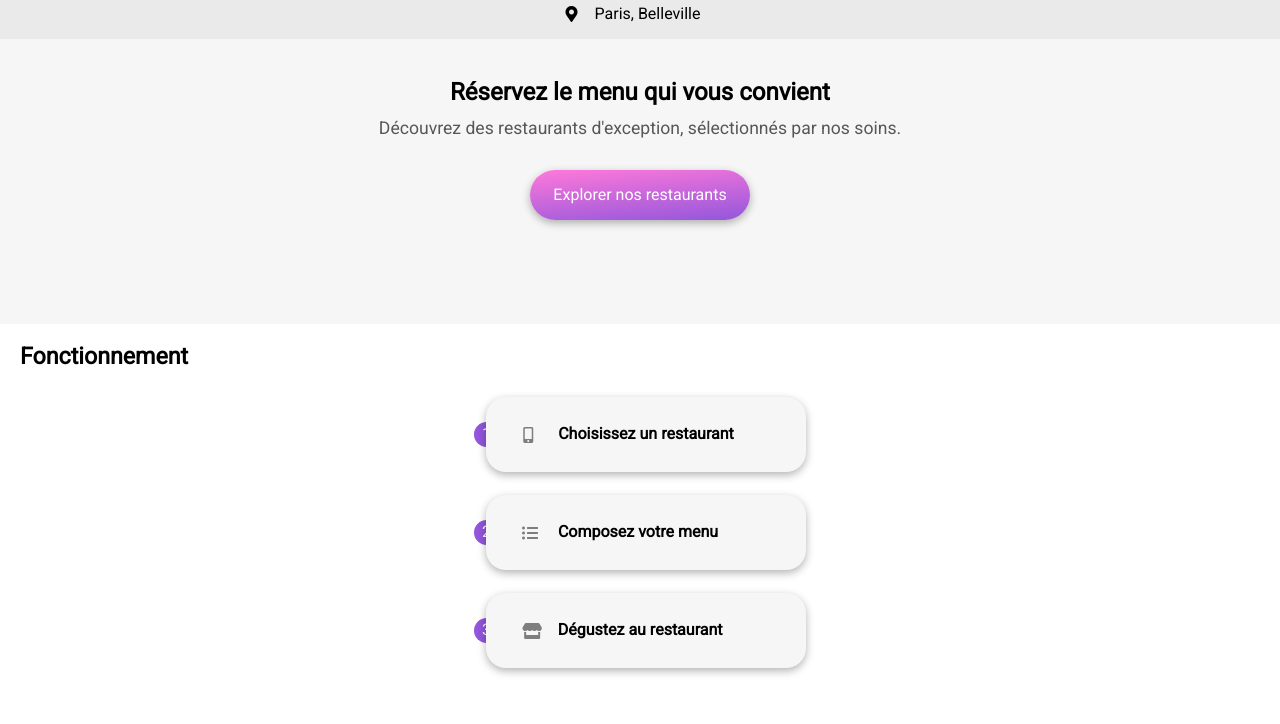
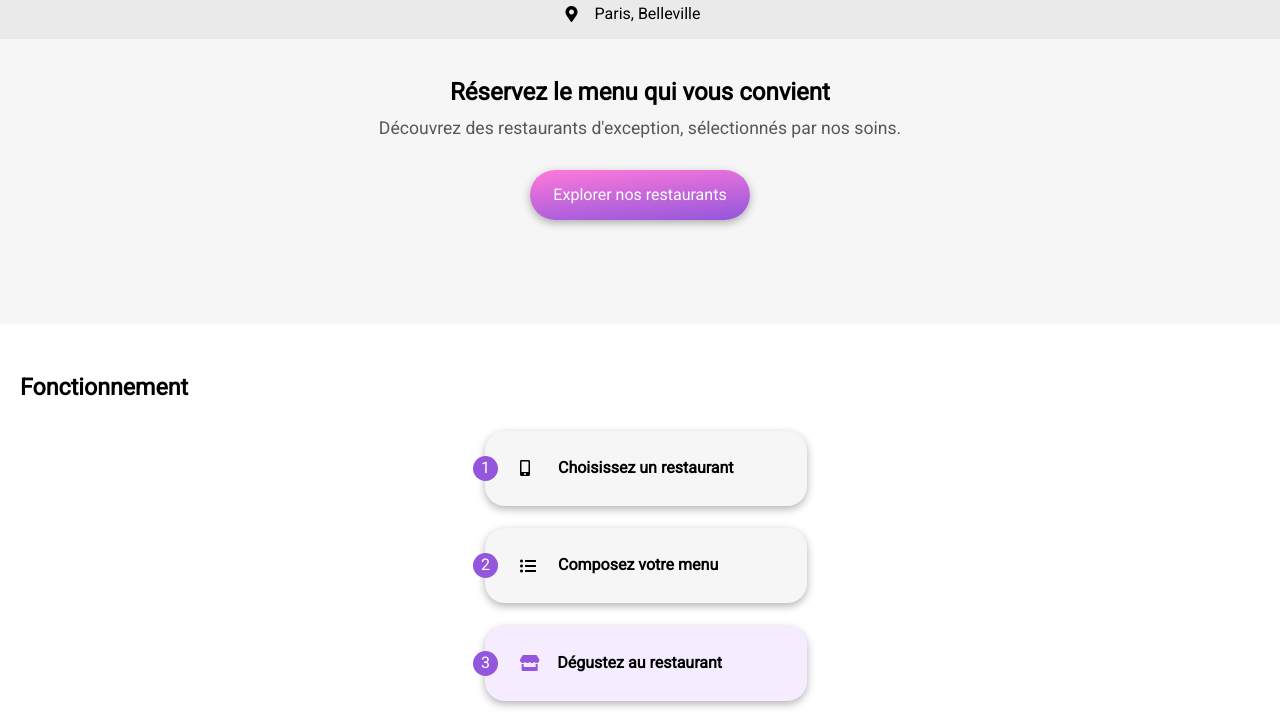
Before and after one commit to SylvainLemaire/SylvainLemaire_3_31082021, a plain HTML site: page index.html in a window 1280 px wide. Shown: the part 76-800 px from the top of the page. Drawn offline with nearby package versions, Linux system fonts and the light colour scheme; a web font is replaced by a local one.

Commit message:
Change section "concept"

```diff
--- a/index.html
+++ b/index.html
@@ -50,29 +50,13 @@
 
             <!--Concept-->
 
-            <section>
+            <section class="concept">
                 <h2 class="subtitle">Fonctionnement</h2>
-                <a class="flex_center_reverse" href="#">
-                    <button class="btn_concept flex_center">
-                        <i class="fas fa-mobile-alt"></i>
-                        <p class="btn_mobile_title">Choisissez un restaurant</p>
-                    </button>
-                    <p class="bg_circle flex_center">1</p>
-                </a>
-                <a class="flex_center_reverse" href="#">
-                    <button class="btn_concept btn_list flex_center">
-                        <i class="fas fa-list-ul"></i>
-                        <p class="btn_list_title">Composez votre menu</p>
-                    </button>
-                    <p class="bg_circle circle_list flex_center">2</p>
-                </a>
-                <a class="flex_center_reverse" href="#">
-                    <button class="btn_concept btn_store flex_center">
-                        <i class="fas fa-store"></i>
-                        <p class="btn_store_title">Dégustez au restaurant</p>
-                    </button>
-                    <p class="bg_circle circle_list flex_center">3</p>
-                </a>
+                <ol class="flex_between_center">
+                    <li><i class="fas fa-mobile-alt"></i><b>Choisissez un restaurant</b></li>
+                    <li><i class="fas fa-list-ul"></i><b>Composez votre menu</b></li>
+                    <li><i class="fas fa-store"></i><b>Dégustez au restaurant</b></li>
+                </ol>
             </section>
 
             <!--Cartes des restaurants-->
--- a/style.css
+++ b/style.css
@@ -21,7 +21,7 @@ body {
 header {
     height: 65px;
 }
-h3, p, i {
+h3, ul, p, i {
     margin: 0;
 }
 a {
@@ -46,6 +46,10 @@ button {
     display: flex;
     justify-content: center;
     align-items: center;
+}
+.flex_column {
+    display: flex;
+    flex-direction: column;
 }
 .flex_column_center {
     display: flex;
@@ -74,6 +78,8 @@ button {
     height: 30px;
     margin-top: 12px;
 }
+
+/********************Main********************/
 
 /*Lieu*/
 
@@ -124,69 +130,60 @@ button {
     box-shadow: 0px 5px 10px 0px rgba(0,0,0,0.4);
 }
 
-/********************Main********************/
-
 /*Concept*/
 
-.bg_circle {
-    color: white;
-    background-color: var(--primary-color);
-    width: 25px;
-    height: 25px;
-    border-radius: 25px;
-    margin: 0;
-    margin-right: -13px;
-    margin-top: 8px;
+.concept {
+    margin-top: 50px;
 }
-.circle_list {
-    margin-top: 23px;
+ol {
+    counter-reset: list-circle;
+    list-style: none;
+    height: 270px;
+    margin-top: 30px;
+    margin-left: 12px;
+    padding: 0;
 }
-.btn_concept {
-    background-color: var(--bg-light-grey-color);
-    width: 320px;
+ol li {
+    counter-increment: list-circle;
+    width: 322px;
     height: 75px;
     border-radius: 20px;
     box-shadow: var(--btn-box-shadow);
-    margin-top: 8px;
+    display: flex;
+    align-items: center;
 }
-.btn_concept:hover {
+ol li:first-child {
+    background-color: var(--bg-light-grey-color);
+}
+ol li:nth-child(2) {
+    background-color: var(--bg-light-grey-color);
+}
+ol li:last-child {
     background-color: #F5EDFF;
-    box-shadow: 0px 4px 10px 0px rgba(0,0,0,0.35);
 }
-.btn_concept:hover > .fa-mobile-alt {
+ol li::before {
+    content: counter(list-circle);
+    background: var(--primary-color);
+    width: 25px;
+    height: 25px;
+    border-radius: 50%;
+    color: white;
+    margin-left: -12px;
+    margin-right: 22px;
+    display: inline-flex;
+    justify-content: center;
+    align-items: center;
+}
+.fa-mobile-alt {
+    margin-right: 28px;
+}
+.fa-list-ul {
+    margin-right: 22px;
+}
+.fa-store {
     color: var(--primary-color);
+    margin-right: 18px;
 }
-.btn_concept:hover > .fa-list-ul {
-    color: var(--primary-color);
-}
-.btn_concept:hover > .fa-store {
-    color: var(--primary-color);
-}
-.fa-mobile-alt, .fa-list-ul, .fa-store {
-    color: #7E7E7E;
-}
-.btn_mobile_title {
-    font-weight: var(--btn-font-weight);
-    padding-right: 35px;
-    padding-left: 25px;
-}
-.btn_list_title {
-    font-weight: var(--btn-font-weight);
-    padding-right: 52px;
-    padding-left: 20px;
-}
-.btn_store_title {
-    font-weight: var(--btn-font-weight);
-    padding-right: 47px;
-    padding-left: 16px;
-}
-.btn_list {
-    margin-top: 23px;
-}
-.btn_store {
-    margin-top: 23px;
-}
-
 /**********Cartes des restaurants**********/
 
 .bg_cards {
```
